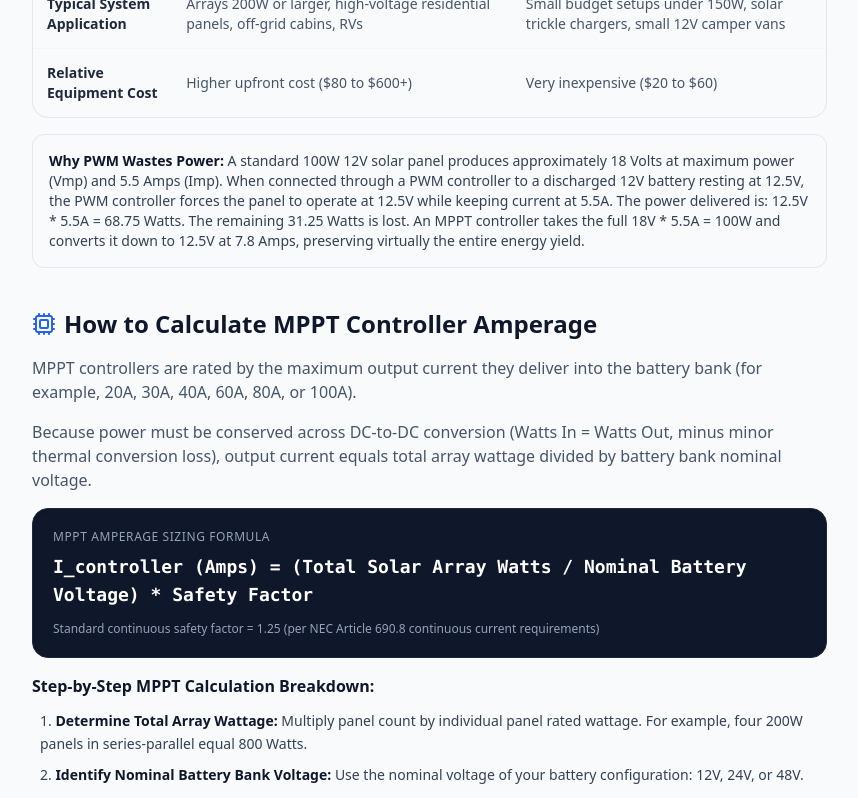
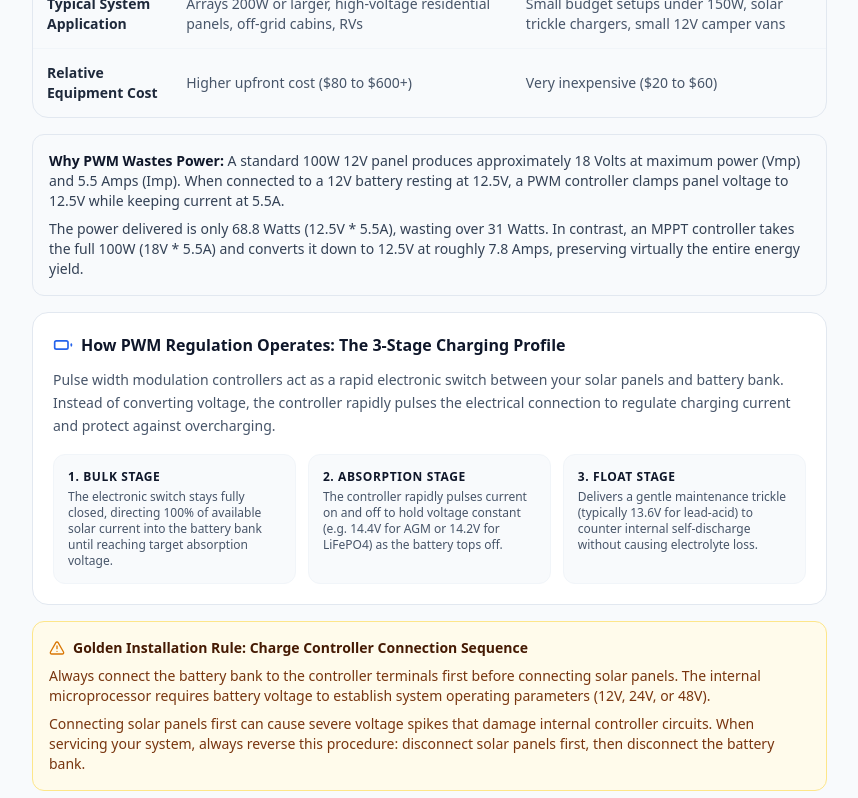
Before and after one commit to calcmypowerharis-app/kr, a Next.js app: page /how-to-size-a-solar-charge-controller in a window 1280 px wide. Shown: the part 1980-2778 px from the top of the page, without its empty margins (0-858 px from the left). Built offline with nearby package versions, Linux system fonts and the light colour scheme.

Commit message:
optimize(seo): expand PWM solar charge controller sizing guidance and calculator presets

```diff
--- a/src/app/how-to-size-a-solar-charge-controller/page.tsx
+++ b/src/app/how-to-size-a-solar-charge-controller/page.tsx
@@ -31,7 +31,7 @@ import {
 export const metadata: Metadata = {
   title: "How to Size a Solar Charge Controller: MPPT vs PWM Sizing Guide",
   description:
-    "Learn how to size a solar charge controller step by step. Calculate MPPT and PWM controller amperage, cold-weather Voc voltage limits, and battery bank matching.",
+    "Learn how to size a solar battery charge controller for 12V, 24V, and 48V systems. Compare MPPT vs PWM amperage formulas, 3-stage charging, and cold Voc limits.",
   alternates: {
     canonical: "https://calcmypower.com/how-to-size-a-solar-charge-controller",
   },
@@ -39,11 +39,11 @@ export const metadata: Metadata = {
     title:
       "How to Size a Solar Charge Controller: MPPT vs PWM Sizing Guide | CalcMyPower",
     description:
-      "Learn how to size a solar charge controller step by step. Calculate MPPT and PWM controller amperage, cold-weather Voc voltage limits, and battery bank matching.",
+      "Learn how to size a solar battery charge controller for 12V, 24V, and 48V systems. Compare MPPT vs PWM amperage formulas, 3-stage charging, and cold Voc limits.",
     url: "https://calcmypower.com/how-to-size-a-solar-charge-controller",
     type: "article",
     publishedTime: "2026-10-07T00:00:00Z",
-    modifiedTime: "2026-10-07T00:00:00Z",
+    modifiedTime: "2026-10-15T00:00:00Z",
     images: [
       {
         url: "https://calcmypower.com/images/articles/how-to-size-a-solar-charge-controller.webp",
@@ -58,7 +58,7 @@ export const metadata: Metadata = {
     title:
       "How to Size a Solar Charge Controller: MPPT vs PWM Sizing Guide | CalcMyPower",
     description:
-      "Learn how to size a solar charge controller step by step. Calculate MPPT and PWM charge controller amperage, cold-weather Voc voltage limits, and battery voltage matching.",
+      "Learn how to size a solar battery charge controller for 12V, 24V, and 48V systems. Compare MPPT vs PWM charge controller amperage, cold-weather Voc voltage limits, and battery voltage matching.",
     images: [
       "https://calcmypower.com/images/articles/how-to-size-a-solar-charge-controller.webp",
     ],
@@ -115,10 +115,10 @@ export default function HowToSizeASolarChargeControllerPage() {
   const articleSchema = generateArticleSchema({
     headline: "How to Size a Solar Charge Controller: MPPT vs PWM Sizing Guide",
     description:
-      "Learn how to size a solar charge controller step by step. Calculate MPPT and PWM charge controller amperage, cold-weather Voc voltage limits, and battery voltage matching.",
+      "Learn how to size a solar battery charge controller for 12V, 24V, and 48V systems. Compare MPPT vs PWM amperage formulas, 3-stage charging, and cold Voc limits.",
     url: "https://calcmypower.com/how-to-size-a-solar-charge-controller",
     datePublished: "2026-10-07T00:00:00Z",
-    dateModified: "2026-10-07T00:00:00Z",
+    dateModified: "2026-10-15T00:00:00Z",
     images: [
       "https://calcmypower.com/images/articles/how-to-size-a-solar-charge-controller.webp",
     ],
@@ -188,7 +188,7 @@ export default function HowToSizeASolarChargeControllerPage() {
                   <span>12 min read</span>
                 </span>
                 <span className="text-slate-400">•</span>
-                <ArticleDateByline datePublished="2026-10-07" lastModified="2026-10-07" />
+                <ArticleDateByline datePublished="2026-10-07" lastModified="2026-10-15" />
               </div>
 
               <h1 className="text-3xl sm:text-4xl md:text-5xl font-black text-slate-900 tracking-tight leading-tight">
@@ -311,9 +311,70 @@ export default function HowToSizeASolarChargeControllerPage() {
                 </table>
               </div>
 
-              <div className="p-4 rounded-xl bg-slate-50 border border-slate-200 text-xs sm:text-sm text-slate-700 leading-relaxed">
-                <strong className="text-slate-900">Why PWM Wastes Power: </strong>
-                A standard 100W 12V solar panel produces approximately 18 Volts at maximum power (Vmp) and 5.5 Amps (Imp). When connected through a PWM controller to a discharged 12V battery resting at 12.5V, the PWM controller forces the panel to operate at 12.5V while keeping current at 5.5A. The power delivered is: 12.5V * 5.5A = 68.75 Watts. The remaining 31.25 Watts is lost. An MPPT controller takes the full 18V * 5.5A = 100W and converts it down to 12.5V at 7.8 Amps, preserving virtually the entire energy yield.
+              <div className="p-4 rounded-xl bg-slate-50 border border-slate-200 text-xs sm:text-sm text-slate-700 leading-relaxed space-y-2">
+                <p>
+                  <strong className="text-slate-900">Why PWM Wastes Power: </strong>
+                  A standard 100W 12V panel produces approximately 18 Volts at maximum power (Vmp) and 5.5 Amps (Imp). When connected to a 12V battery resting at 12.5V, a PWM controller clamps panel voltage to 12.5V while keeping current at 5.5A.
+                </p>
+                <p>
+                  The power delivered is only 68.8 Watts (12.5V * 5.5A), wasting over 31 Watts. In contrast, an MPPT controller takes the full 100W (18V * 5.5A) and converts it down to 12.5V at roughly 7.8 Amps, preserving virtually the entire energy yield.
+                </p>
+              </div>
+
+              {/* PWM 3-Stage Charging Cycle */}
+              <div className="p-5 rounded-2xl border border-slate-200 bg-white shadow-xs space-y-3">
+                <h3 className="font-bold text-slate-900 text-base flex items-center gap-2">
+                  <Battery className="w-5 h-5 text-blue-600" />
+                  How PWM Regulation Operates: The 3-Stage Charging Profile
+                </h3>
+                <p className="text-slate-600 leading-relaxed text-sm">
+                  Pulse width modulation controllers act as a rapid electronic switch between your solar panels and battery bank. Instead of converting voltage, the controller rapidly pulses the electrical connection to regulate charging current and protect against overcharging.
+                </p>
+                <div className="grid grid-cols-1 sm:grid-cols-3 gap-3 pt-1">
+                  <div className="p-3.5 rounded-xl bg-slate-50 border border-slate-100 space-y-1">
+                    <span className="font-bold text-slate-900 block text-xs uppercase tracking-wider">1. Bulk Stage</span>
+                    <p className="text-xs text-slate-600">
+                      The electronic switch stays fully closed, directing 100% of available solar current into the battery bank until reaching target absorption voltage.
+                    </p>
+                  </div>
+                  <div className="p-3.5 rounded-xl bg-slate-50 border border-slate-100 space-y-1">
+                    <span className="font-bold text-slate-900 block text-xs uppercase tracking-wider">2. Absorption Stage</span>
+                    <p className="text-xs text-slate-600">
+                      The controller rapidly pulses current on and off to hold voltage constant (e.g. 14.4V for AGM or 14.2V for LiFePO4) as the battery tops off.
+                    </p>
+                  </div>
+                  <div className="p-3.5 rounded-xl bg-slate-50 border border-slate-100 space-y-1">
+                    <span className="font-bold text-slate-900 block text-xs uppercase tracking-wider">3. Float Stage</span>
+                    <p className="text-xs text-slate-600">
+                      Delivers a gentle maintenance trickle (typically 13.6V for lead-acid) to counter internal self-discharge without causing electrolyte loss.
+                    </p>
+                  </div>
+                </div>
+              </div>
+
+              {/* Critical Connection Order */}
+              <div className="p-4 rounded-xl bg-amber-50 border border-amber-200 text-xs sm:text-sm text-amber-900 space-y-2 leading-relaxed">
+                <div className="flex items-center gap-2 font-bold text-amber-950">
+                  <AlertTriangle className="w-4 h-4 text-amber-600 shrink-0" />
+                  <span>Golden Installation Rule: Charge Controller Connection Sequence</span>
+                </div>
+                <p>
+                  Always connect the battery bank to the controller terminals first before connecting solar panels. The internal microprocessor requires battery voltage to establish system operating parameters (12V, 24V, or 48V).
+                </p>
+                <p>
+                  Connecting solar panels first can cause severe voltage spikes that damage internal controller circuits. When servicing your system, always reverse this procedure: disconnect solar panels first, then disconnect the battery bank.
+                </p>
+              </div>
+
+              {/* Solar Panel Matching for 12V Systems */}
+              <div className="p-4 rounded-xl bg-blue-50/70 border border-blue-200 text-xs sm:text-sm text-blue-950 space-y-2 leading-relaxed">
+                <strong className="text-blue-950 font-bold block">Solar Panel Voltage Matching for 12V Systems:</strong>
+                <p>
+                  For 12V battery systems, a PWM regulator requires solar panels with a nominal voltage matching the battery bank (standard 36-cell panels with a Vmp near 18V).
+                </p>
+                <p>
+                  Connecting a 60-cell or 72-cell residential panel (30V to 40V Vmp) to a 12V PWM regulator forces panel voltage down to battery level, wasting over 40% of rated capacity. For high-voltage panels, always size an MPPT controller.
+                </p>
               </div>
             </section>
 
@@ -415,6 +476,16 @@ export default function HowToSizeASolarChargeControllerPage() {
                   </li>
                 </ul>
               </div>
+
+              <div className="p-4 rounded-xl bg-slate-50 border border-slate-200 text-xs sm:text-sm text-slate-700 leading-relaxed space-y-2">
+                <strong className="text-slate-900 font-bold block">When to Choose a 12V MPPT vs PWM Controller:</strong>
+                <p>
+                  A 12V solar charge controller MPPT is strongly recommended whenever array wattage exceeds 150W or when utilizing high-voltage residential modules. An MPPT unit converts excess string voltage into additional charging current, maximizing energy harvest.
+                </p>
+                <p>
+                  A PWM solar charge controller remains practical and budget-friendly for small single-panel installations. If you are maintaining a starter battery or powering a modest 100W off-grid lighting circuit, a reliable 10A or 20A PWM regulator delivers dependable service at a fraction of the cost.
+                </p>
+              </div>
             </section>
 
             {/* Section 5: Voc Cold Weather Temperature Adjustment */}
@@ -515,6 +586,10 @@ export default function HowToSizeASolarChargeControllerPage() {
                     <p><strong>Controller Sizing: </strong> 33.3A * 1.25 buffer = 41.6 Amps planning current.</p>
                     <p><strong>Selected Model: </strong> 100V / 40A or 100V / 50A MPPT Controller.</p>
                     <p className="text-slate-600">The 100V input ceiling easily accommodates the 48.8V cold Voc, and a 40A or 50A unit handles full charging current comfortably.</p>
+                    <p className="text-slate-600 pt-1">
+                      <strong>MPPT vs PWM Comparison: </strong>
+                      In this 12V setup, an MPPT controller delivers up to 33.3 Amps by stepping down array voltage. Connecting these four 100W panels in parallel to a 12V PWM regulator would deliver only 23.6 Amps, sacrificing nearly 10 Amps of usable charging power.
+                    </p>
                   </div>
                 </div>
 
@@ -629,6 +704,16 @@ export default function HowToSizeASolarChargeControllerPage() {
                   </ul>
                 </div>
               </div>
+
+              <div className="p-4 rounded-xl bg-slate-50 border border-slate-200 text-xs sm:text-sm text-slate-700 leading-relaxed space-y-2">
+                <strong className="text-slate-900 font-bold block">Solar Power Charge Controller and Inverter Integration:</strong>
+                <p>
+                  In a combined solar power charge controller inverter installation, always connect the inverter directly to the battery terminals or heavy-duty busbars. Never connect an inverter to the charge controller DC load terminals, as high motor surges will instantly destroy internal controller switching circuits.
+                </p>
+                <p>
+                  The charge controller dedicated function is recharging the battery bank safely. The inverter independently draws DC battery power to operate 120V or 240V AC household appliances through its own dedicated Class T overcurrent fuse.
+                </p>
+              </div>
             </section>
 
             {/* Section 9: Interactive Calculator Companion */}
--- a/src/app/solar-charge-controller-calculator/page.tsx
+++ b/src/app/solar-charge-controller-calculator/page.tsx
@@ -11,17 +11,17 @@ import { buildPageMetadata } from "@/lib/seo/metadata";
 export const metadata: Metadata = buildPageMetadata({
   title: "Solar Charge Controller Calculator (MPPT & PWM Sizing)",
   description:
-    "Calculate the charge controller size needed for your solar panels. Sizing calculator for MPPT and PWM controllers based on array wattage, battery voltage, and Voc.",
+    "Calculate solar battery charge controller size for 12V, 24V, and 48V systems. Size MPPT and PWM units using array wattage, short-circuit current, and cold Voc.",
   path: "/solar-charge-controller-calculator",
   ogDescription:
-    "Calculate the charge controller size needed for your solar panels. Sizing calculator for MPPT and PWM controllers based on array wattage, battery voltage, and Voc.",
+    "Calculate solar battery charge controller size for 12V, 24V, and 48V systems. Size MPPT and PWM units using array wattage, short-circuit current, and cold Voc.",
 });
 
 export default function SolarChargeControllerPage() {
   const webAppSchema = generateWebApplicationSchema({
     name: "Solar Charge Controller Calculator",
     description:
-      "Calculate the charge controller size needed for your solar panels. Sizing calculator for MPPT and PWM controllers based on array wattage, battery voltage, and Voc.",
+      "Calculate solar battery charge controller size for 12V, 24V, and 48V systems. Size MPPT and PWM units using array wattage, short-circuit current, and cold Voc.",
     url: "https://calcmypower.com/solar-charge-controller-calculator",
   });
 
```
Also changed, not shown: src/components/calculators/SolarChargeControllerCalculator.tsx (+14 -4 lines), src/lib/calculators/solar-charge-controller.ts (+10 -0 lines), src/lib/seo/registry.ts (+4 -4 lines), 2 other files (tests, documents, lock files or other folders).
